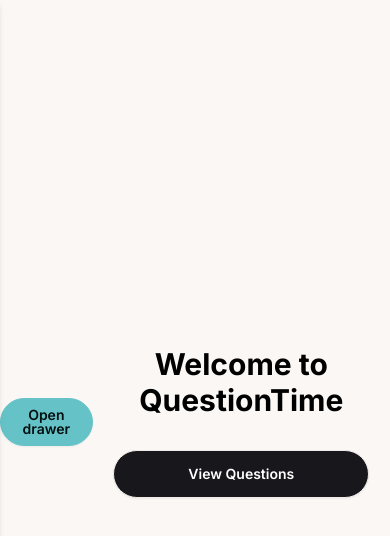
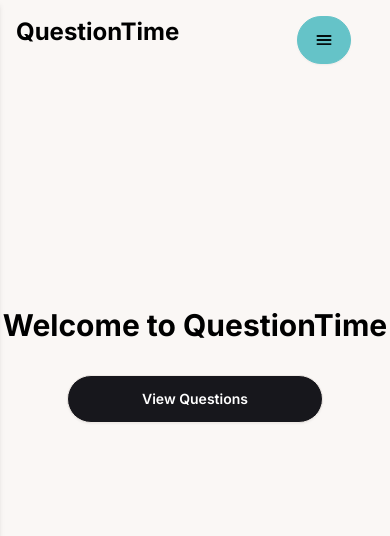
Before and after one commit to TalabiDele/qt-test, a Next.js app: page / in a window 390 px wide. Shown: the top 536 px of the page. Built offline with nearby package versions, Linux system fonts and the light colour scheme.

Commit message:
Finished responsiveness

```diff
--- a/app/NavBar.tsx
+++ b/app/NavBar.tsx
@@ -1,17 +1,18 @@
 import Link from 'next/link'
 import React from 'react'
+import { IoMenu } from 'react-icons/io5'
 
 const NavBar = () => {
 	return (
 		<div>
-			<div className='drawer lg:drawer-open h-screen sticky top-0'>
+			<div className='drawer lg:drawer-open h-screen sticky top-0 z-[100]'>
 				<input id='my-drawer-2' type='checkbox' className='drawer-toggle' />
-				<div className='drawer-content flex flex-col items-center justify-center'>
+				<div className='drawer-content flex flex-col items-end absolute w-[90vw] top-[1rem]'>
 					<label
 						htmlFor='my-drawer-2'
 						className='btn btn-primary drawer-button lg:hidden'
 					>
-						Open drawer
+						<IoMenu fontSize={20} />
 					</label>
 				</div>
 				<div className='drawer-side'>
--- a/app/components/AddModal.tsx
+++ b/app/components/AddModal.tsx
@@ -65,7 +65,7 @@
 
 	return (
 		<div>
-			<div className='flex w-[80%] justify-end'>
+			<div className='flex w-[80%] justify-end max-lg:w-[90vw] max-lg:mt-[2rem]'>
 				{data && Object.entries(data).length > 0 && (
 					<button
 						className='btn bg-[#17171C] text-[#fff] hover:bg-[#1f1f25] mt-[1rem]'
--- a/app/page.tsx
+++ b/app/page.tsx
@@ -1,9 +1,15 @@
+import Link from 'next/link'
 import ViewQuestions from './components/ViewQuestions'
 
 export default function Home() {
 	return (
 		<div className=''>
-			<div className=' text-center w-[100%] mx-auto flex flex-col justify-center items-center h-[100vh]'>
+			<Link href={'/'}>
+				<h1 className=' font-bold text-2xl mb-[4rem] mt-[1rem] ml-[1rem] hidden max-lg:block'>
+					QuestionTime
+				</h1>
+			</Link>
+			<div className=' text-center w-[100%] mx-auto flex flex-col justify-center items-center h-[100vh] max-lg:h-[60vh]'>
 				<h1 className=' font-bold text-3xl mb-[2rem]'>
 					Welcome to QuestionTime
 				</h1>
--- a/app/questions/Questions.tsx
+++ b/app/questions/Questions.tsx
@@ -133,12 +133,12 @@
 			{loading === 'pending' ? (
 				<Loader />
 			) : getFromLocalStorage('qtToken') ? (
-				<div className=' mt-[1rem]'>
+				<div className=' mt-[1rem] max-lg:w-full'>
 					{data ? (
 						Object.entries(data).map(([questionId, questionData]) => (
 							<div
 								key={questionId}
-								className='card w-[80%] bg-[#fff] shadow-sm p-[1rem] mb-[1rem]'
+								className='card w-[80%] bg-[#fff] shadow-sm p-[1rem] mb-[1rem] max-lg:w-full'
 							>
 								<h2 className=' font-md text-md mb-[0.5rem]'>
 									{questionData?.question}
--- a/app/questions/page.tsx
+++ b/app/questions/page.tsx
@@ -20,7 +20,7 @@
 
 	return (
 		<div>
-			<div className=' ml-[1rem]'>
+			<div className=' ml-[1rem] max-lg:w-[90vw] max-lg:m-auto'>
 				<h1 className=' font-bold text-xl mt-[1rem]'>Questions</h1>
 				<AddModal />
 
```
